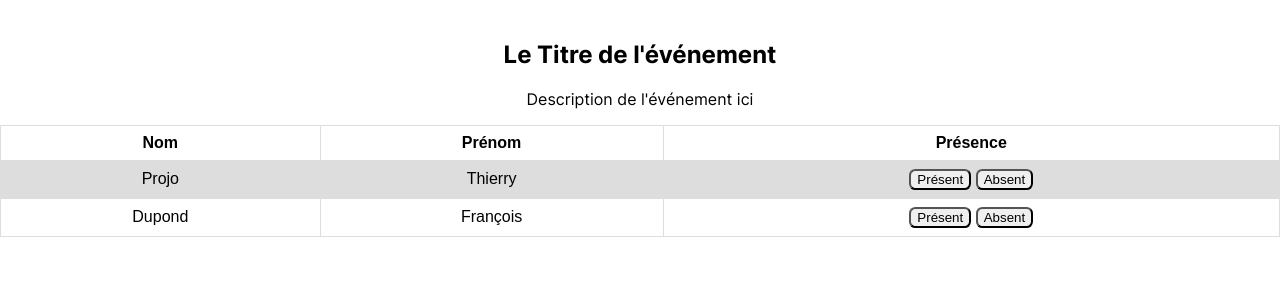
After one commit to ainemehdi6/harmonie, a PHP site: page /EventPage.html in a window 1280 px wide. The commit adds this page. Shown: the top 300 px of the page. Run offline with PHP 8.4, Linux system fonts and the light colour scheme; some libraries are stand-ins or nearby versions.

Commit message:
philippe
philippe

```diff
--- /dev/null
+++ b/EventPage.html
@@ -0,0 +1,48 @@
+<!DOCTYPE html>
+<html lang="en">
+<head>
+    <meta charset="UTF-8">
+    <meta http-equiv="X-UA-Compatible" content="IE=edge">
+    <meta name="viewport" content="width=device-width, initial-scale=1.0">
+    <link rel="stylesheet" href="assets/css/style.css">
+    <script src="https://kit.fontawesome.com/b9398f24d6.js" crossorigin="anonymous"></script>
+    <title>Événement</title>
+</head>
+<body>
+    <header>
+
+    </header>
+    <main>
+        <h2 class="center-text">Le Titre de l'événement</h2>
+            <p class="center-text">Description de l'événement ici</p>
+        <table>
+          <tr>
+            <th>Nom</th>
+            <th>Prénom</th>
+            <th>Présence</th>
+          </tr>
+          <tr>
+            <td>Projo</td>
+            <td>Thierry</td>
+            <td>
+                <button class="button button-present">Présent</button>
+                <button class="button button-absent">Absent</button>
+            </td>
+          </tr>
+          <tr>
+            <td>Dupond</td>
+            <td>François</td>
+            <td>
+                <button class="button button-present">Présent</button>
+                <button class="button button-absent">Absent</button>
+            </td>
+          </tr>
+        </table>
+
+    </main>
+    <footer>
+
+    </footer>
+</body>
+
+</html>
--- a/EventsList.html
+++ b/EventsList.html
@@ -6,14 +6,14 @@
     <meta name="viewport" content="width=device-width, initial-scale=1.0">
     <link rel="stylesheet" href="assets/css/style.css">
     <script src="https://kit.fontawesome.com/b9398f24d6.js" crossorigin="anonymous"></script>
-    <title>Liste des événements page</title>
+    <title>Liste des événements</title>
 </head>
 <body>
     <header>
 
     </header>
     <main>
-        <h2 class="events-list-title">Liste des événements</h2>
+        <h2 class="center-text">Liste des événements</h2>
 
         <table>
           <tr>
--- a/assets/css/style.css
+++ b/assets/css/style.css
@@ -60,5 +60,34 @@ header .header_title hr{
 hr{
     width: 100%;
     height: 10px;
+<<<<<<< Updated upstream
     background-color: var(--blue);
+=======
+    background-color: var(--blue)
 }
+/* Tableau liste des événements user */
+table {
+    font-family: arial, sans-serif;
+    border-collapse: collapse;
+    width: 100%;
+    text-align: center;
+  }
+
+  td, th {
+    border: 1px solid #dddddd;
+    text-align: left;
+    padding: 8px;
+    text-align: center;
+  }
+
+  tr:nth-child(even) {
+    background-color: #dddddd;
+  }
+.center-text{
+    text-align: center;
+}
+/* boutons événement user */
+.button{
+    border-radius: 0.4rem;
+>>>>>>> Stashed changes
+}
```
